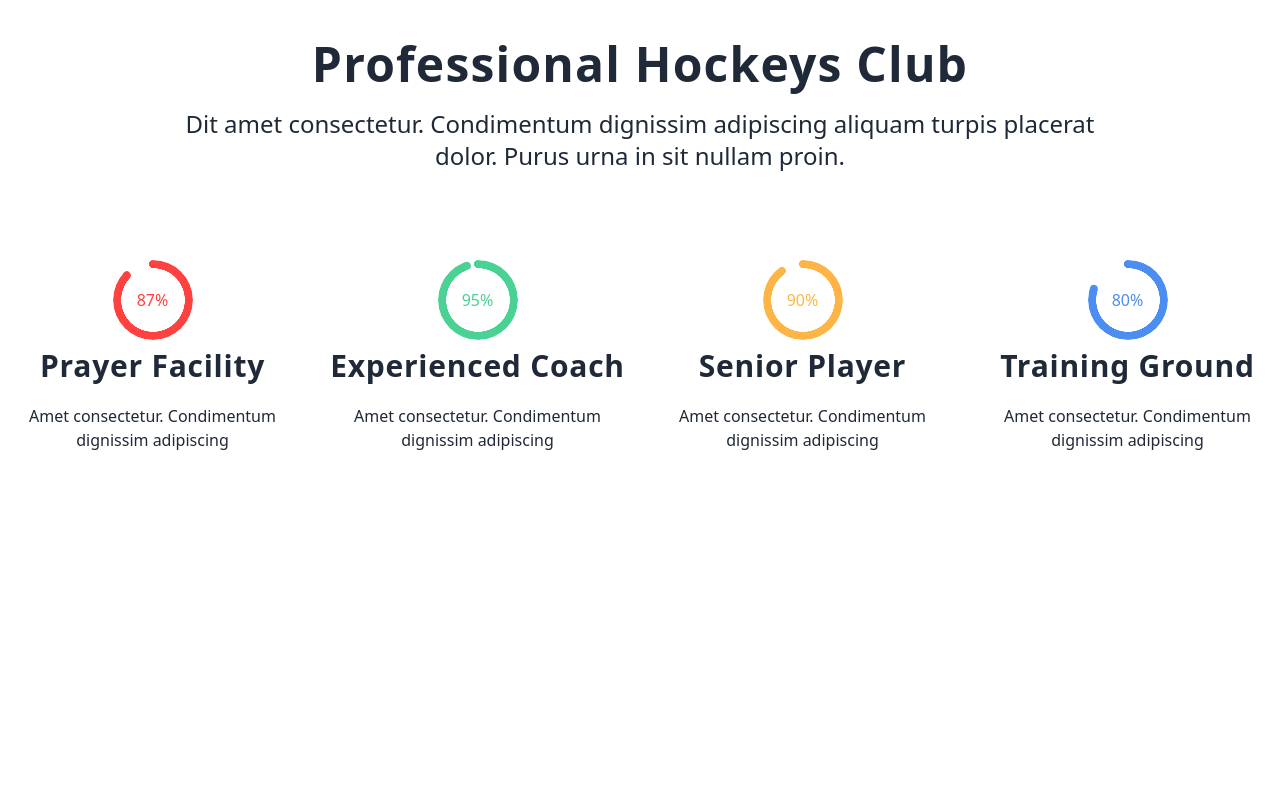
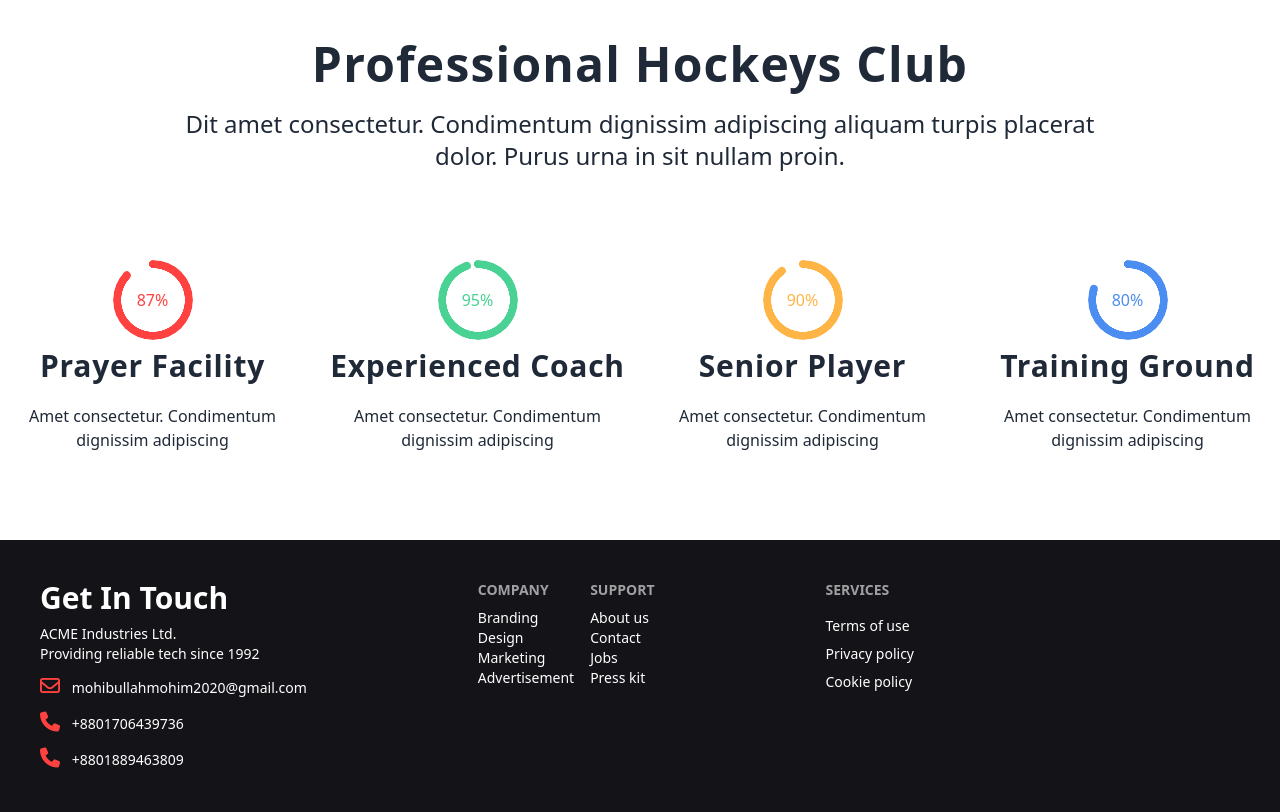
Before and after one commit to developerMohib/hockeys-hero, a plain HTML site: page index.html in a window 1280 px wide. Drawn offline with nearby package versions, Linux system fonts and the light colour scheme.

Commit message:
Footer almost done

```diff
--- a/index.html
+++ b/index.html
@@ -116,6 +116,48 @@
     <!-- Hockey Club Section End -->
 </main>
 
+<!-- Footer Section Start -->
+<footer class="footer p-10 bg-title-color text-base-content">
+    <aside>
+        <h1 class="text-white font-extrabold text-3xl">Get In Touch</h1>
+      <p class="text-white" >ACME Industries Ltd.<br/>Providing reliable tech since 1992</p>
+      <p><a href="mailto:mohibullahmohim2020@gmail.com" class="link link-hover text-white " > <i class="fa-regular fa-envelope text-pri-btn-c text-xl mr-2"></i> mohibullahmohim2020@gmail.com</a></p>
+      <p><a href="tel:+8801706439736" class="link link-hover text-white "> <i class="fa-solid fa-phone text-pri-btn-c text-xl mr-2"></i> +8801706439736</a></p>
+      <p><a href="tel:+8801889463809" class="link link-hover text-white "> <i class="fa-solid fa-phone text-pri-btn-c text-xl mr-2"></i> +8801889463809</a></p>
+    </aside>
+    <div class="flex justify-between gap-4 ">
+    <div class="flex-1">
+
+        <header class="footer-title text-white">Company</header>
+        <a class="link link-hover text-white block">Branding</a>
+        <a class="link link-hover text-white block">Design</a>
+        <a class="link link-hover text-white block">Marketing</a>
+        <a class="link link-hover text-white block">Advertisement</a>
+
+    </div>
+
+    <div class="flex-1">
+
+          <header class="footer-title text-white">Support</header>
+          <a class="link link-hover text-white block">About us</a>
+          <a class="link link-hover text-white block">Contact</a>
+          <a class="link link-hover text-white block">Jobs</a>
+          <a class="link link-hover text-white block">Press kit</a>
+
+    </div>
+
+    </div>
+
+    <div>
+        <header class="footer-title text-white">Services</header>
+       <a class="link link-hover text-white">Terms of use</a>
+       <a class="link link-hover text-white">Privacy policy</a>
+       <a class="link link-hover text-white">Cookie policy</a>
+     </nav>
+    </div>
+    <nav>
+  </footer>
+<!-- Footer Section End -->
 
 </body>
 </html>
```
Also changed, not shown: images/Frame call.png (added), images/Frame.png (added).
